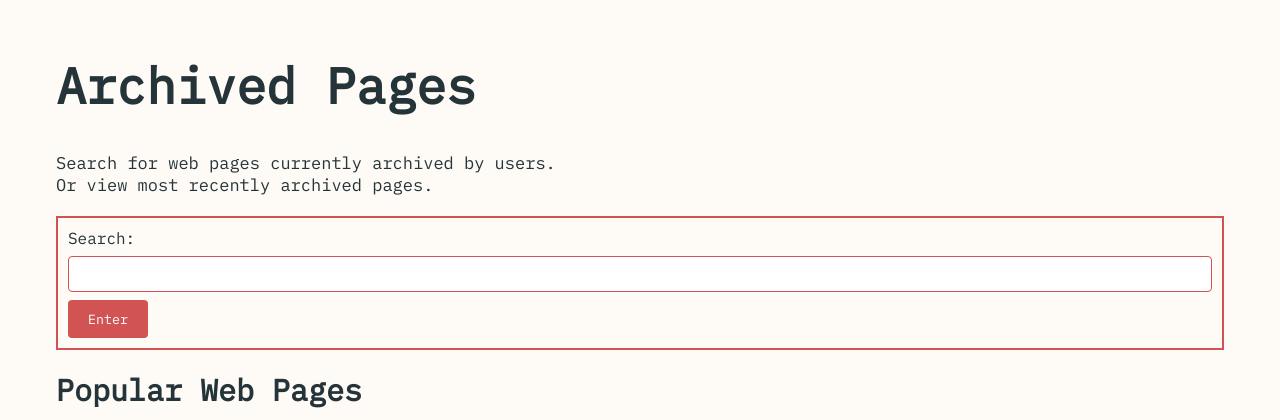
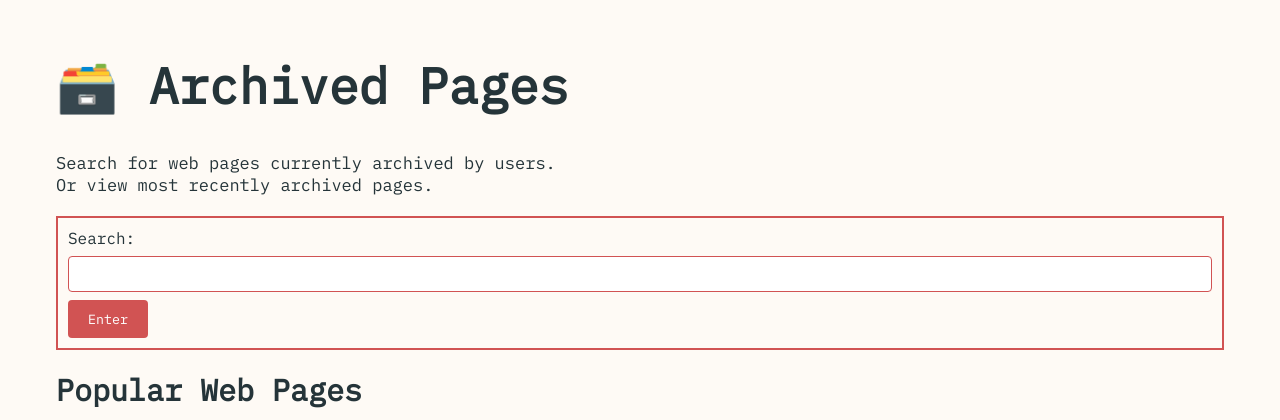
Before and after one commit to BenBeard115/internet-archiver, a Flask app: template api/templates/archived_pages.html in a window 1280 px wide. Shown: the top 420 px of the page. Run offline with Flask 3, Linux system fonts and the light colour scheme; the template is opened without the code that fills it, so the values that code supplies are empty; some web fonts are replaced.

Commit message:
added emoji to archived pages

```diff
--- a/api/templates/archived_pages.html
+++ b/api/templates/archived_pages.html
@@ -13,7 +13,7 @@
     <body>
         <!-- HEADER COMPONENT -->
         <header class="container text-center">
-        <h1 class="display-2">Archived Pages</h1>
+        <h1 class="display-2">🗃️ Archived Pages</h1>
 
         <div>
             <p>Search for web pages currently archived by users.
```
